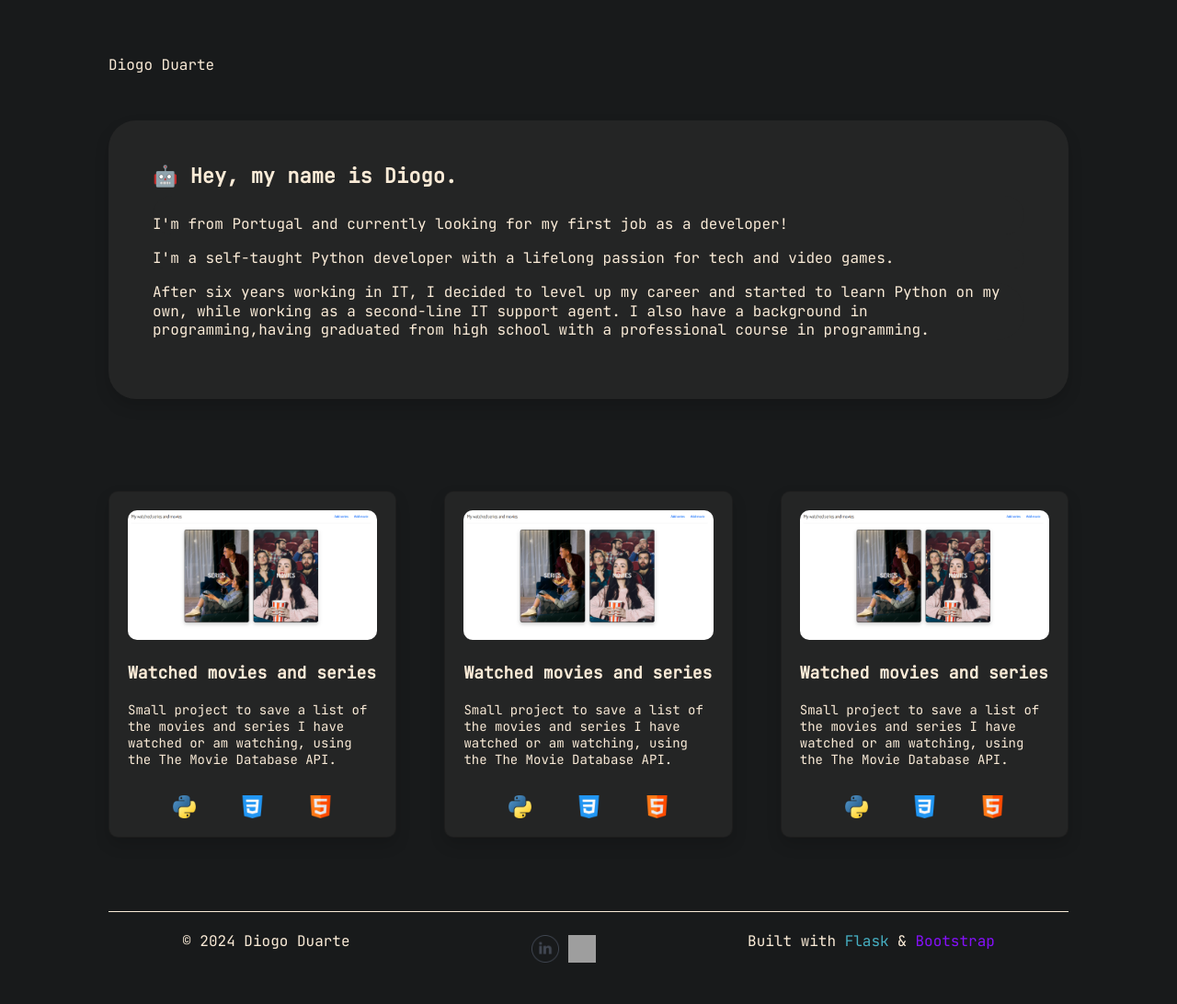
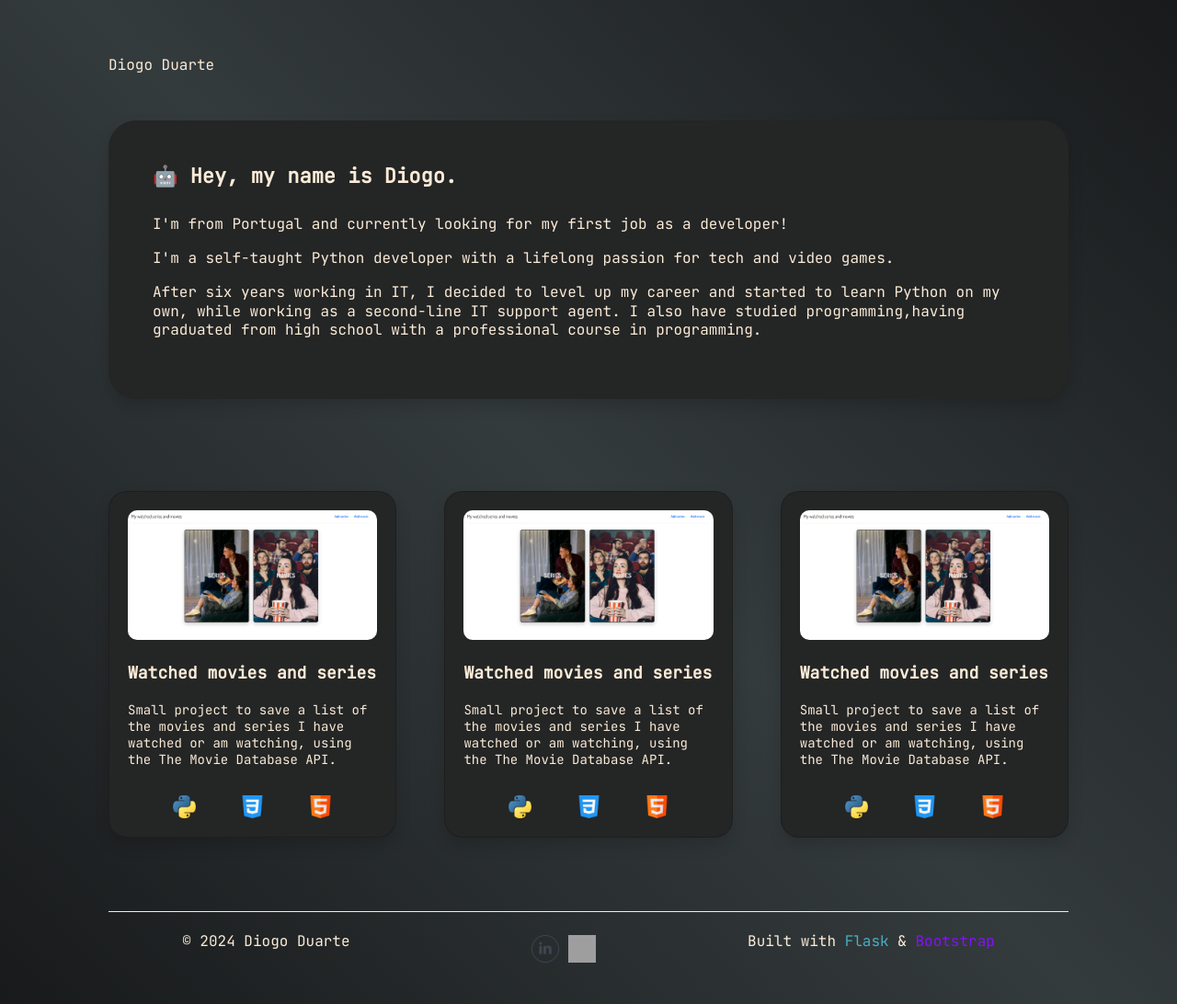
Before and after one commit to DiogoD93/Portfolio, a Flask app: page / in a window 1280 px wide. Shown: the whole page at 92% size. Run offline with Flask 3, Linux system fonts and the light colour scheme; some libraries are stand-ins or nearby versions; grey boxes are pictures that could not be loaded.

Commit message:
background color changed to a gradient and small change in about me text.

```diff
--- a/static/css/styles.css
+++ b/static/css/styles.css
@@ -1,6 +1,7 @@
 body{
     font-family: "JetBrains Mono";
-    background-color: #181a1b;
+    /* background-color: #181a1b; */
+    background: linear-gradient(45deg, rgba(24,26,27,1) 0%, rgba(52,59,61,1) 50%, rgba(24,26,27,1) 100%);
 }
 
 h1{
@@ -51,7 +52,7 @@ h2{
     background-color: #242525;
     text-align: left;
     margin-bottom: 30px;
-    border-radius: 10px;
+    border-radius: 20px;
 }
 
 .card-image{
@@ -61,7 +62,7 @@ h2{
 }
 
 .card-image:hover{
-    filter: drop-shadow(5px 5px 5px gray);
+    filter: drop-shadow(3px 3px 3px gray);
     scale: 1.1;
 }
 
--- a/templates/index.html
+++ b/templates/index.html
@@ -39,7 +39,7 @@
 
             <p class="about-me">
                 After six years working in IT, I decided to level up my career and started to learn Python
-                on my own, while working as a second-line IT support agent. I also have a background in
+                on my own, while working as a second-line IT support agent. I also have studied
                 programming,having graduated from high school with a professional course in programming.
             </p>
         </section>
```
